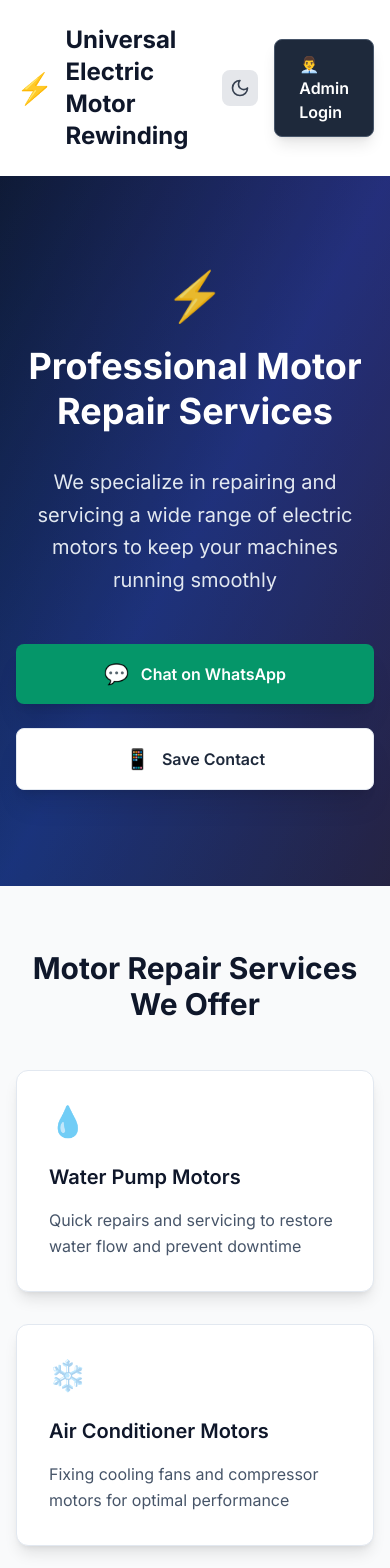
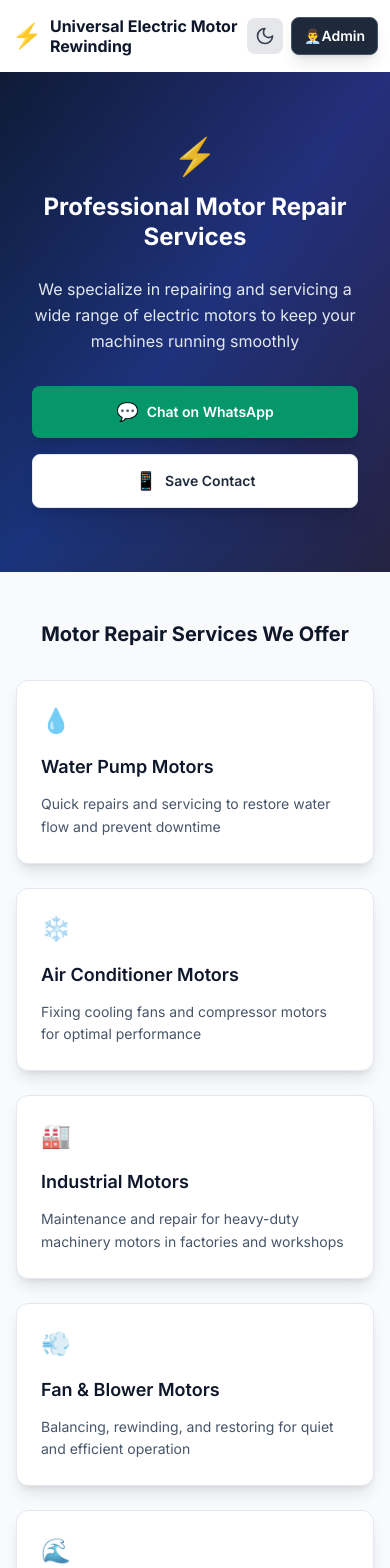
Before and after one commit to Malaviya24/Motor-Repairshop, a React (Create React App) app in the folder frontend/: page / in a window 390 px wide. Shown: the top 1568 px of the page. Built offline with nearby package versions, Linux system fonts and the light colour scheme; no server answers.

Commit message:
Improve UI responsiveness: better text sizing and spacing for mobile devices

```diff
--- a/frontend/src/components/LandingPage.js
+++ b/frontend/src/components/LandingPage.js
@@ -71,21 +71,24 @@ END:VCARD`;
     <div className="min-h-screen bg-gray-50 dark:bg-gray-900 transition-colors duration-200">
              {/* Header */}
        <header className="bg-white dark:bg-[#1E1E1E] shadow-sm transition-colors duration-200">
-         <div className="max-w-7xl mx-auto px-4 sm:px-6 lg:px-8">
-           <div className="flex justify-between items-center py-6">
-             <div className="flex items-center">
-               <div className="text-3xl mr-3">⚡</div>
-               <h1 className="text-2xl font-bold text-slate-900 dark:text-white">
+         <div className="max-w-7xl mx-auto px-3 sm:px-4 lg:px-8">
+           <div className="flex justify-between items-center py-4 sm:py-6">
+             <div className="flex items-center flex-1 min-w-0">
+               <div className="text-2xl sm:text-3xl mr-2 sm:mr-3 flex-shrink-0">⚡</div>
+               <h1 className="text-base sm:text-lg md:text-xl lg:text-2xl font-bold text-slate-900 dark:text-white leading-tight break-words">
                  Universal Electric Motor Rewinding
                </h1>
              </div>
-            <div className="flex items-center gap-4">
+            <div className="flex items-center gap-2 sm:gap-4 flex-shrink-0">
               <ThemeToggle />
               <Link
                 to="/login"
-                 className="bg-slate-800 hover:bg-slate-700 text-white px-6 py-3 rounded-lg font-semibold transition-all duration-300 shadow-lg border border-slate-600"
+                className="bg-slate-800 hover:bg-slate-700 text-white px-3 sm:px-6 py-2 sm:py-3 rounded-lg font-semibold transition-all duration-300 shadow-lg border border-slate-600 text-sm sm:text-base whitespace-nowrap"
               >
-                 👨‍💼 Admin Login
+                <span className="hidden sm:inline">👨‍💼 </span>
+                <span className="sm:hidden">👨‍💼</span>
+                <span className="hidden sm:inline">Admin Login</span>
+                <span className="sm:hidden">Admin</span>
               </Link>
             </div>
           </div>
@@ -93,103 +96,103 @@ END:VCARD`;
       </header>
 
       {/* Hero Section */}
-      <section className="bg-gradient-to-br from-slate-900 via-blue-900 to-slate-800 text-white py-24 relative overflow-hidden">
+      <section className="bg-gradient-to-br from-slate-900 via-blue-900 to-slate-800 text-white py-16 sm:py-20 lg:py-24 relative overflow-hidden">
         <div className="absolute inset-0 bg-black opacity-20"></div>
         <div className="absolute top-0 left-0 w-full h-full bg-gradient-to-r from-blue-600/10 to-purple-600/10"></div>
         <div className="relative max-w-7xl mx-auto px-4 sm:px-6 lg:px-8 text-center">
-          <div className="text-5xl mb-6 opacity-90">⚡</div>
-          <h1 className="text-4xl md:text-6xl font-bold mb-8 leading-tight">
+          <div className="text-4xl sm:text-5xl mb-4 sm:mb-6 opacity-90">⚡</div>
+          <h1 className="text-2xl sm:text-3xl md:text-4xl lg:text-5xl xl:text-6xl font-bold mb-6 sm:mb-8 leading-tight px-2">
             Professional Motor Repair Services
           </h1>
-          <p className="text-xl md:text-2xl mb-12 text-slate-200 max-w-4xl mx-auto leading-relaxed">
+          <p className="text-base sm:text-lg md:text-xl lg:text-2xl mb-8 sm:mb-12 text-slate-200 max-w-4xl mx-auto leading-relaxed px-4">
             We specialize in repairing and servicing a wide range of electric motors to keep your machines running smoothly
           </p>
-          <div className="flex flex-col sm:flex-row gap-6 justify-center">
+          <div className="flex flex-col sm:flex-row gap-4 sm:gap-6 justify-center px-4">
             <button
               onClick={openWhatsApp}
-              className="bg-emerald-600 hover:bg-emerald-700 text-white px-10 py-4 rounded-lg font-semibold flex items-center justify-center gap-3 transition-all duration-300 shadow-xl hover:shadow-2xl"
+              className="bg-emerald-600 hover:bg-emerald-700 text-white px-6 sm:px-10 py-3 sm:py-4 rounded-lg font-semibold flex items-center justify-center gap-2 sm:gap-3 transition-all duration-300 shadow-xl hover:shadow-2xl text-sm sm:text-base"
             >
-              <span className="text-xl">💬</span>
-              Chat on WhatsApp
+              <span className="text-lg sm:text-xl">💬</span>
+              <span className="whitespace-nowrap">Chat on WhatsApp</span>
             </button>
             <button
               onClick={downloadVCard}
-              className="bg-white hover:bg-slate-50 text-slate-800 px-10 py-4 rounded-lg font-semibold flex items-center justify-center gap-3 transition-all duration-300 shadow-xl hover:shadow-2xl border border-slate-200"
+              className="bg-white hover:bg-slate-50 text-slate-800 px-6 sm:px-10 py-3 sm:py-4 rounded-lg font-semibold flex items-center justify-center gap-2 sm:gap-3 transition-all duration-300 shadow-xl hover:shadow-2xl border border-slate-200 text-sm sm:text-base"
             >
-              <span className="text-xl">📱</span>
-              Save Contact
+              <span className="text-lg sm:text-xl">📱</span>
+              <span className="whitespace-nowrap">Save Contact</span>
             </button>
           </div>
         </div>
       </section>
 
              {/* Services Section */}
-       <section className="py-16 bg-gray-50 dark:bg-[#1E1E1E]">
+       <section className="py-12 sm:py-16 bg-gray-50 dark:bg-[#1E1E1E]">
          <div className="max-w-7xl mx-auto px-4 sm:px-6 lg:px-8">
-           <h2 className="text-3xl font-bold text-center mb-12 text-slate-900 dark:text-white transition-colors duration-200">
+           <h2 className="text-xl sm:text-2xl md:text-3xl font-bold text-center mb-8 sm:mb-12 text-slate-900 dark:text-white transition-colors duration-200 px-2">
              Motor Repair Services We Offer
            </h2>
-           <div className="grid md:grid-cols-2 lg:grid-cols-3 gap-8">
-             <div className="bg-white dark:bg-[#1E1E1E] rounded-xl p-8 shadow-lg hover:shadow-xl transition-all duration-300 border border-slate-200 dark:border-slate-600">
-               <div className="text-3xl mb-6 opacity-80">💧</div>
-               <h3 className="text-xl font-semibold mb-4 text-slate-900 dark:text-white">Water Pump Motors</h3>
-               <p className="text-slate-600 dark:text-slate-300 leading-relaxed">Quick repairs and servicing to restore water flow and prevent downtime</p>
+           <div className="grid grid-cols-1 sm:grid-cols-2 lg:grid-cols-3 gap-6 sm:gap-8">
+             <div className="bg-white dark:bg-[#1E1E1E] rounded-xl p-6 sm:p-8 shadow-lg hover:shadow-xl transition-all duration-300 border border-slate-200 dark:border-slate-600">
+               <div className="text-2xl sm:text-3xl mb-4 sm:mb-6 opacity-80">💧</div>
+               <h3 className="text-lg sm:text-xl font-semibold mb-3 sm:mb-4 text-slate-900 dark:text-white">Water Pump Motors</h3>
+               <p className="text-sm sm:text-base text-slate-600 dark:text-slate-300 leading-relaxed">Quick repairs and servicing to restore water flow and prevent downtime</p>
              </div>
-             <div className="bg-white dark:bg-[#1E1E1E] rounded-xl p-8 shadow-lg hover:shadow-xl transition-all duration-300 border border-slate-200 dark:border-slate-600">
-               <div className="text-3xl mb-6 opacity-80">❄️</div>
-               <h3 className="text-xl font-semibold mb-4 text-slate-900 dark:text-white">Air Conditioner Motors</h3>
-               <p className="text-slate-600 dark:text-slate-300 leading-relaxed">Fixing cooling fans and compressor motors for optimal performance</p>
+             <div className="bg-white dark:bg-[#1E1E1E] rounded-xl p-6 sm:p-8 shadow-lg hover:shadow-xl transition-all duration-300 border border-slate-200 dark:border-slate-600">
+               <div className="text-2xl sm:text-3xl mb-4 sm:mb-6 opacity-80">❄️</div>
+               <h3 className="text-lg sm:text-xl font-semibold mb-3 sm:mb-4 text-slate-900 dark:text-white">Air Conditioner Motors</h3>
+               <p className="text-sm sm:text-base text-slate-600 dark:text-slate-300 leading-relaxed">Fixing cooling fans and compressor motors for optimal performance</p>
              </div>
-             <div className="bg-white dark:bg-[#1E1E1E] rounded-xl p-8 shadow-lg hover:shadow-xl transition-all duration-300 border border-slate-200 dark:border-slate-600">
-               <div className="text-3xl mb-6 opacity-80">🏭</div>
-               <h3 className="text-xl font-semibold mb-4 text-slate-900 dark:text-white">Industrial Motors</h3>
-               <p className="text-slate-600 dark:text-slate-300 leading-relaxed">Maintenance and repair for heavy-duty machinery motors in factories and workshops</p>
+             <div className="bg-white dark:bg-[#1E1E1E] rounded-xl p-6 sm:p-8 shadow-lg hover:shadow-xl transition-all duration-300 border border-slate-200 dark:border-slate-600">
+               <div className="text-2xl sm:text-3xl mb-4 sm:mb-6 opacity-80">🏭</div>
+               <h3 className="text-lg sm:text-xl font-semibold mb-3 sm:mb-4 text-slate-900 dark:text-white">Industrial Motors</h3>
+               <p className="text-sm sm:text-base text-slate-600 dark:text-slate-300 leading-relaxed">Maintenance and repair for heavy-duty machinery motors in factories and workshops</p>
              </div>
-             <div className="bg-white dark:bg-[#1E1E1E] rounded-xl p-8 shadow-lg hover:shadow-xl transition-all duration-300 border border-slate-200 dark:border-slate-600">
-               <div className="text-3xl mb-6 opacity-80">💨</div>
-               <h3 className="text-xl font-semibold mb-4 text-slate-900 dark:text-white">Fan & Blower Motors</h3>
-               <p className="text-slate-600 dark:text-slate-300 leading-relaxed">Balancing, rewinding, and restoring for quiet and efficient operation</p>
+             <div className="bg-white dark:bg-[#1E1E1E] rounded-xl p-6 sm:p-8 shadow-lg hover:shadow-xl transition-all duration-300 border border-slate-200 dark:border-slate-600">
+               <div className="text-2xl sm:text-3xl mb-4 sm:mb-6 opacity-80">💨</div>
+               <h3 className="text-lg sm:text-xl font-semibold mb-3 sm:mb-4 text-slate-900 dark:text-white">Fan & Blower Motors</h3>
+               <p className="text-sm sm:text-base text-slate-600 dark:text-slate-300 leading-relaxed">Balancing, rewinding, and restoring for quiet and efficient operation</p>
              </div>
-             <div className="bg-white dark:bg-[#1E1E1E] rounded-xl p-8 shadow-lg hover:shadow-xl transition-all duration-300 border border-slate-200 dark:border-slate-600">
-               <div className="text-3xl mb-6 opacity-80">🌊</div>
-               <h3 className="text-xl font-semibold mb-4 text-slate-900 dark:text-white">Submersible & Borewell Motors</h3>
-               <p className="text-slate-600 dark:text-slate-300 leading-relaxed">Expert service to handle water supply needs without interruptions</p>
+             <div className="bg-white dark:bg-[#1E1E1E] rounded-xl p-6 sm:p-8 shadow-lg hover:shadow-xl transition-all duration-300 border border-slate-200 dark:border-slate-600">
+               <div className="text-2xl sm:text-3xl mb-4 sm:mb-6 opacity-80">🌊</div>
+               <h3 className="text-lg sm:text-xl font-semibold mb-3 sm:mb-4 text-slate-900 dark:text-white">Submersible & Borewell Motors</h3>
+               <p className="text-sm sm:text-base text-slate-600 dark:text-slate-300 leading-relaxed">Expert service to handle water supply needs without interruptions</p>
              </div>
-             <div className="bg-white dark:bg-[#1E1E1E] rounded-xl p-8 shadow-lg hover:shadow-xl transition-all duration-300 border border-slate-200 dark:border-slate-600">
-               <div className="text-3xl mb-6 opacity-80">🔧</div>
-               <h3 className="text-xl font-semibold mb-4 text-slate-900 dark:text-white">Custom Motor Repairs</h3>
-               <p className="text-slate-600 dark:text-slate-300 leading-relaxed">Any type of single-phase or three-phase motor issues resolved with precision</p>
+             <div className="bg-white dark:bg-[#1E1E1E] rounded-xl p-6 sm:p-8 shadow-lg hover:shadow-xl transition-all duration-300 border border-slate-200 dark:border-slate-600">
+               <div className="text-2xl sm:text-3xl mb-4 sm:mb-6 opacity-80">🔧</div>
+               <h3 className="text-lg sm:text-xl font-semibold mb-3 sm:mb-4 text-slate-900 dark:text-white">Custom Motor Repairs</h3>
+               <p className="text-sm sm:text-base text-slate-600 dark:text-slate-300 leading-relaxed">Any type of single-phase or three-phase motor issues resolved with precision</p>
              </div>
            </div>
         </div>
       </section>
 
              {/* Why Choose Us Section */}
-       <section className="py-16 bg-white dark:bg-[#1E1E1E] transition-colors duration-200">
+      <section className="py-12 sm:py-16 bg-white dark:bg-[#1E1E1E] transition-colors duration-200">
         <div className="max-w-7xl mx-auto px-4 sm:px-6 lg:px-8">
-           <h2 className="text-3xl font-bold text-center mb-12 text-slate-900 dark:text-white transition-colors duration-200">
+          <h2 className="text-xl sm:text-2xl md:text-3xl font-bold text-center mb-8 sm:mb-12 text-slate-900 dark:text-white transition-colors duration-200 px-2">
             Why Choose Us?
           </h2>
-           <div className="grid md:grid-cols-2 lg:grid-cols-4 gap-8">
-             <div className="text-center bg-gray-50 dark:bg-[#121212] rounded-xl p-8 border border-slate-200 dark:border-slate-600 shadow-lg">
-               <div className="text-3xl mb-6 opacity-80">👨‍🔧</div>
-               <h3 className="text-xl font-semibold mb-4 text-slate-900 dark:text-white">Skilled Technicians</h3>
-               <p className="text-slate-600 dark:text-slate-300 leading-relaxed">Experienced professionals with years of motor repair expertise</p>
+           <div className="grid grid-cols-1 sm:grid-cols-2 lg:grid-cols-4 gap-6 sm:gap-8">
+             <div className="text-center bg-gray-50 dark:bg-[#121212] rounded-xl p-6 sm:p-8 border border-slate-200 dark:border-slate-600 shadow-lg">
+               <div className="text-2xl sm:text-3xl mb-4 sm:mb-6 opacity-80">👨‍🔧</div>
+               <h3 className="text-lg sm:text-xl font-semibold mb-3 sm:mb-4 text-slate-900 dark:text-white">Skilled Technicians</h3>
+               <p className="text-sm sm:text-base text-slate-600 dark:text-slate-300 leading-relaxed">Experienced professionals with years of motor repair expertise</p>
              </div>
-             <div className="text-center bg-gray-50 dark:bg-[#121212] rounded-xl p-8 border border-slate-200 dark:border-slate-600 shadow-lg">
-               <div className="text-3xl mb-6 opacity-80">⭐</div>
-               <h3 className="text-xl font-semibold mb-4 text-slate-900 dark:text-white">Quality Parts</h3>
-               <p className="text-slate-600 dark:text-slate-300 leading-relaxed">We use only high-quality, genuine parts for all repairs</p>
+             <div className="text-center bg-gray-50 dark:bg-[#121212] rounded-xl p-6 sm:p-8 border border-slate-200 dark:border-slate-600 shadow-lg">
+               <div className="text-2xl sm:text-3xl mb-4 sm:mb-6 opacity-80">⭐</div>
+               <h3 className="text-lg sm:text-xl font-semibold mb-3 sm:mb-4 text-slate-900 dark:text-white">Quality Parts</h3>
+               <p className="text-sm sm:text-base text-slate-600 dark:text-slate-300 leading-relaxed">We use only high-quality, genuine parts for all repairs</p>
              </div>
-             <div className="text-center bg-gray-50 dark:bg-[#121212] rounded-xl p-8 border border-slate-200 dark:border-slate-600 shadow-lg">
-               <div className="text-3xl mb-6 opacity-80">⚡</div>
-               <h3 className="text-xl font-semibold mb-4 text-slate-900 dark:text-white">Quick Turnaround</h3>
-               <p className="text-slate-600 dark:text-slate-300 leading-relaxed">Fast and efficient service to minimize your downtime</p>
+             <div className="text-center bg-gray-50 dark:bg-[#121212] rounded-xl p-6 sm:p-8 border border-slate-200 dark:border-slate-600 shadow-lg">
+               <div className="text-2xl sm:text-3xl mb-4 sm:mb-6 opacity-80">⚡</div>
+               <h3 className="text-lg sm:text-xl font-semibold mb-3 sm:mb-4 text-slate-900 dark:text-white">Quick Turnaround</h3>
+               <p className="text-sm sm:text-base text-slate-600 dark:text-slate-300 leading-relaxed">Fast and efficient service to minimize your downtime</p>
              </div>
-             <div className="text-center bg-gray-50 dark:bg-[#121212] rounded-xl p-8 border border-slate-200 dark:border-slate-600 shadow-lg">
-               <div className="text-3xl mb-6 opacity-80">💰</div>
-               <h3 className="text-xl font-semibold mb-4 text-slate-900 dark:text-white">Affordable Pricing</h3>
-               <p className="text-slate-600 dark:text-slate-300 leading-relaxed">Competitive rates without compromising on quality</p>
+             <div className="text-center bg-gray-50 dark:bg-[#121212] rounded-xl p-6 sm:p-8 border border-slate-200 dark:border-slate-600 shadow-lg">
+               <div className="text-2xl sm:text-3xl mb-4 sm:mb-6 opacity-80">💰</div>
+               <h3 className="text-lg sm:text-xl font-semibold mb-3 sm:mb-4 text-slate-900 dark:text-white">Affordable Pricing</h3>
+               <p className="text-sm sm:text-base text-slate-600 dark:text-slate-300 leading-relaxed">Competitive rates without compromising on quality</p>
              </div>
            </div>
         </div>
@@ -199,10 +202,10 @@ END:VCARD`;
       <section className="py-16 bg-gray-50 dark:bg-[#1E1E1E] transition-colors duration-200">
         <div className="max-w-4xl mx-auto px-4 sm:px-6 lg:px-8">
           <div className="text-center mb-12">
-             <h2 className="text-3xl font-bold mb-4 text-slate-900 dark:text-white transition-colors duration-200">
+            <h2 className="text-2xl sm:text-3xl font-bold mb-4 text-slate-900 dark:text-white transition-colors duration-200 px-2">
               Get In Touch
             </h2>
-             <p className="text-slate-600 dark:text-slate-300 transition-colors duration-200">
+            <p className="text-slate-600 dark:text-slate-300 transition-colors duration-200 px-2">
               Send us a message and we'll get back to you as soon as possible
             </p>
           </div>
```
Also changed, not shown: 1 other file (tests, documents, lock files or other folders). Lines whose indentation alone changed are shown as unchanged.
